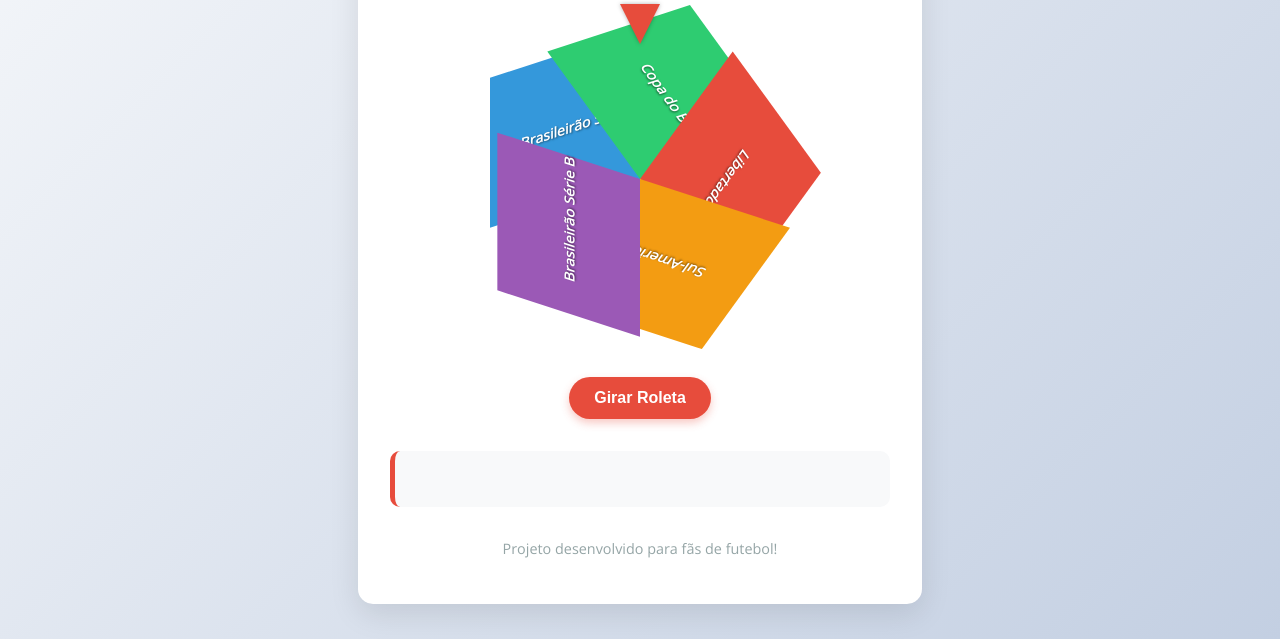
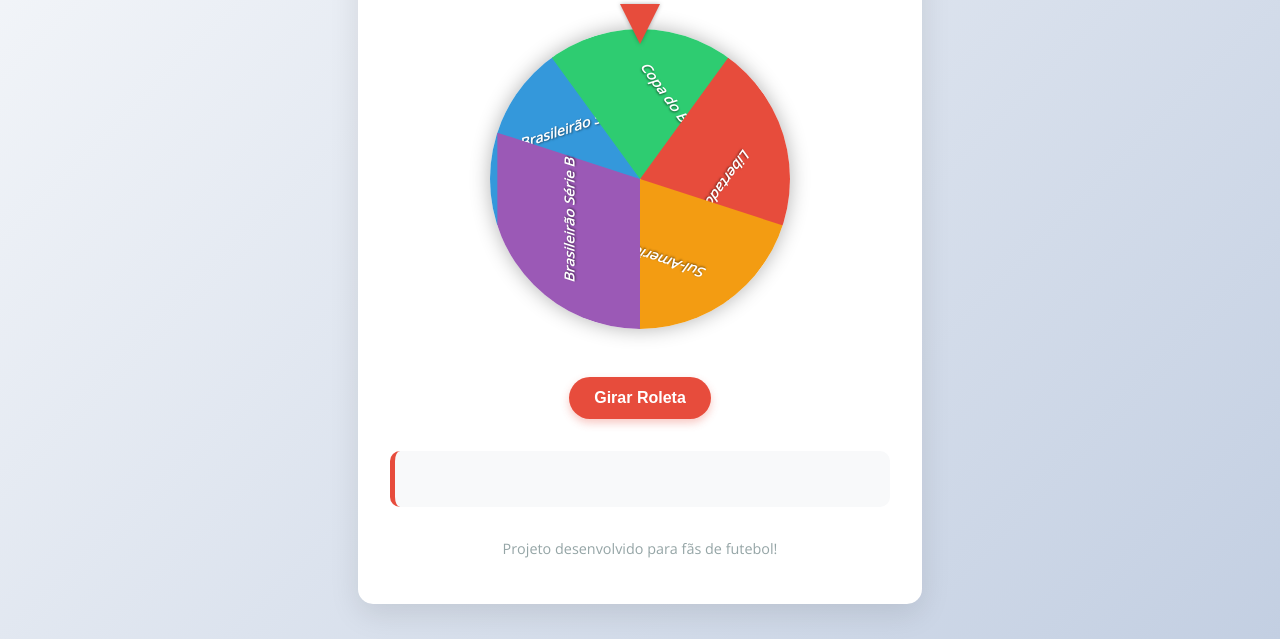
Before and after one commit to ThiagoBrandaorj/random_gol_project, a plain HTML site: page index.html in a window 1280 px wide. Shown: the part 161-800 px from the top of the page. Drawn offline with nearby package versions, Linux system fonts and the light colour scheme.

Commit message:
formato fatia na roleta

```diff
--- a/style.css
+++ b/style.css
@@ -46,11 +46,15 @@ header p {
 }
 
 .roleta {
-    width: 100%;
-    height: 100%;
+    width: 300px;
+    height: 300px;
+    position: relative;
+    margin: 0 auto;
     transform-origin: center;
     transition: transform 4s cubic-bezier(0.17, 0.67, 0.21, 0.99);
-    /* Remove transform do CSS inicial */
+    border-radius: 50%;
+    overflow: hidden;
+    box-shadow: 0 0 20px rgba(0, 0, 0, 0.3);
 }
 .seta {
     position: absolute;
```
